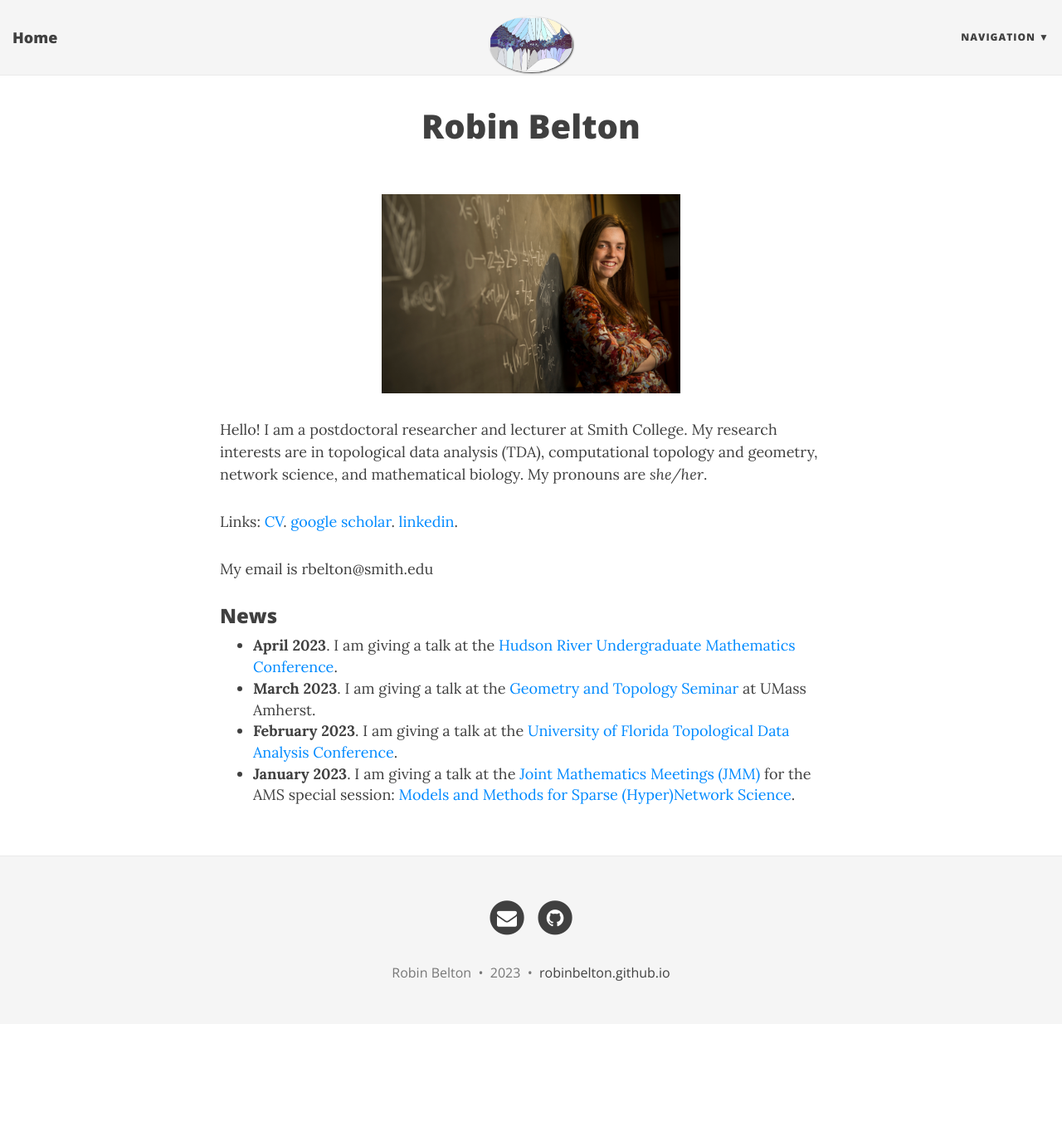
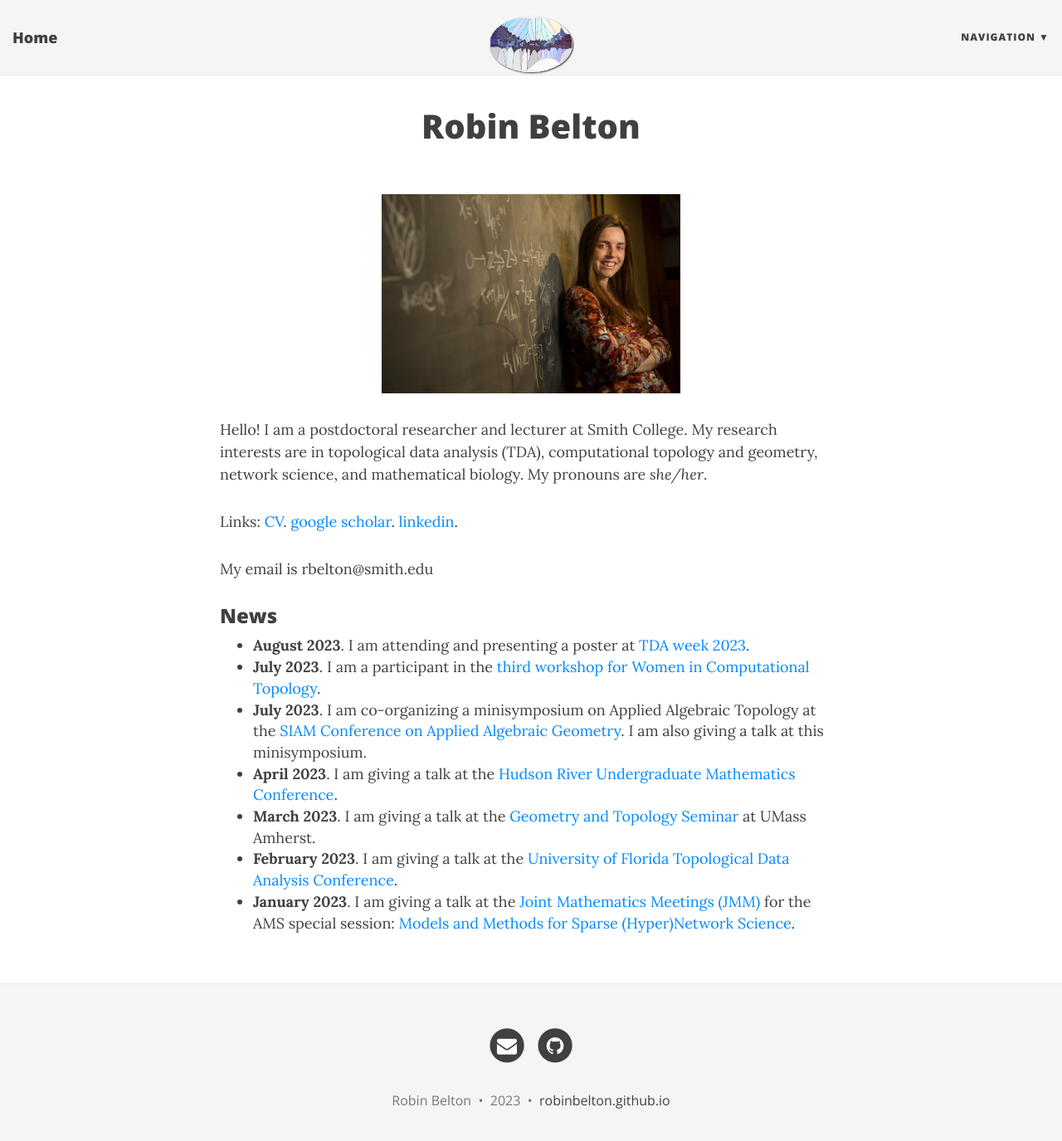
Before and after one commit to robinbelton/robinbelton.github.io, a Jekyll site: the page built from index.html, in a window 1280 px wide and 1388 px high. Shown: the top 1375 px of the window at 83% size. Built offline with Jekyll 4.4.1, drawn with Linux system fonts in a browser that asks for light colours; nearby versions of some CDN libraries; the list of posts is cut into pages by our own code.

Commit message:
update homepage

```diff
--- a/index.html
+++ b/index.html
@@ -19,6 +19,9 @@ use-site-title: true
 
 <h3>News</h3>
 <ul>
+    <li><b>August 2023</b>. I am attending and presenting a poster at <a href = "https://sites.google.com/view/tdaweek2023/home">TDA week 2023</a>.
+    <li><b>July 2023</b>. I am a participant in the <a href = "https://bernoulli.epfl.ch/programs/wincomptop-women-in-computational-topology-3/"> third workshop for Women in Computational Topology</a>.
+    <li><b>July 2023</b>. I am co-organizing a minisymposium on Applied Algebraic Topology at the <a href = "https://www.siam.org/conferences/cm/conference/ag23">SIAM Conference on Applied Algebraic Geometry</a>. I am also giving a talk at this minisymposium.
     <li><b>April 2023</b>. I am giving a talk at the <a href = "https://sites.google.com/view/hrumc/home">Hudson River Undergraduate Mathematics Conference</a>.
     <li><b>March 2023</b>. I am giving a talk at the <a href = "https://www.umass.edu/mathematics-statistics/seminars/geometry-and-topology-seminar">Geometry and Topology Seminar</a> at UMass Amherst.
     <li><b>February 2023</b>. I am giving a talk at the <a href = "https://people.clas.ufl.edu/peterbubenik/uftda2023/">University of Florida Topological Data Analysis Conference</a>.
```
